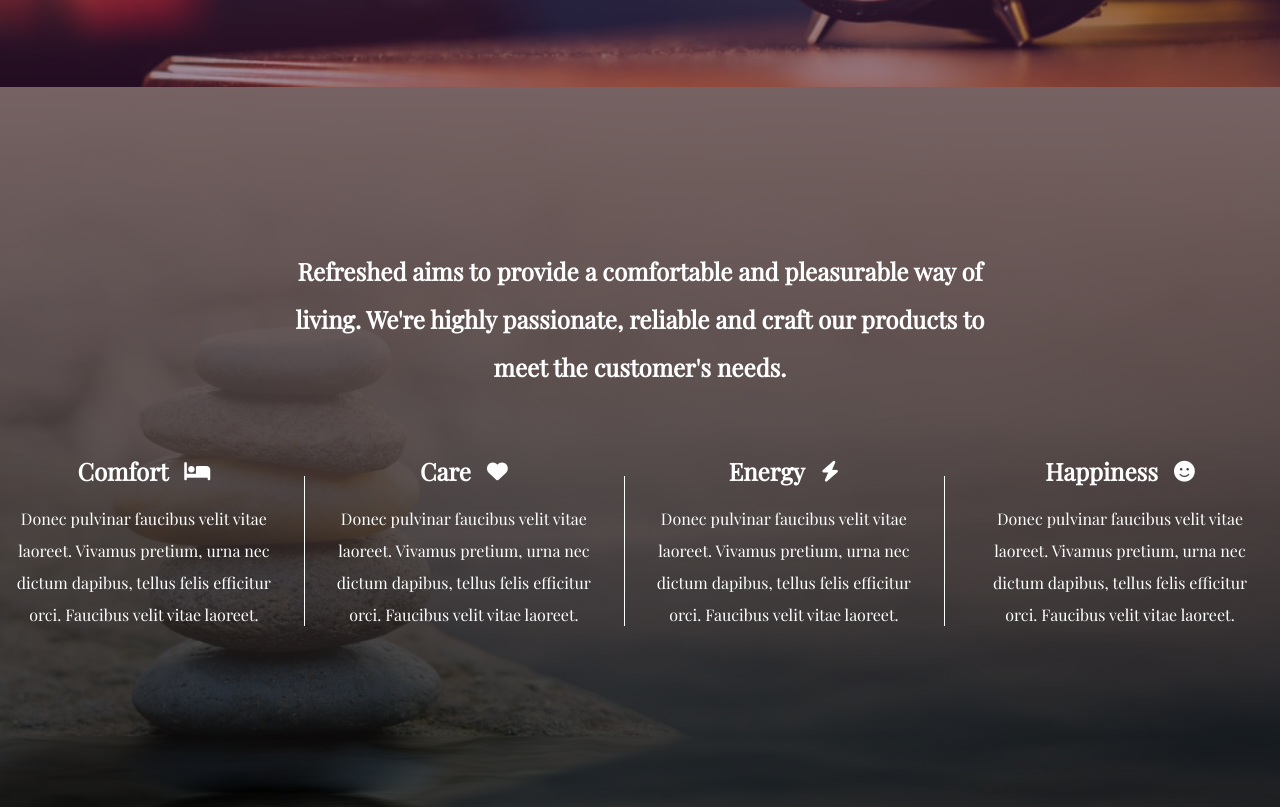
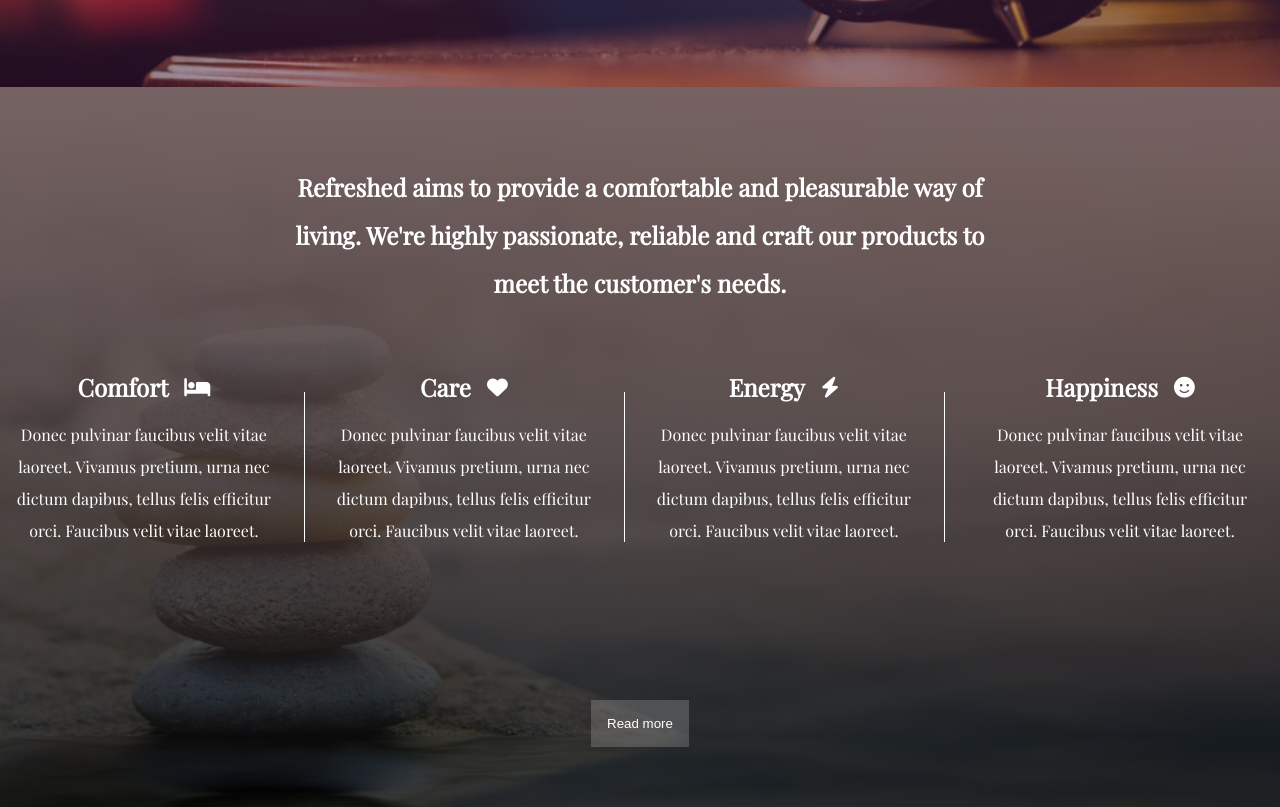
Before and after one commit to mbhira7/Refreshed-prototype, a plain HTML site: page index.html in a window 1280 px wide. Shown: the part 793-1600 px from the top of the page. Drawn offline with nearby package versions, Linux system fonts and the light colour scheme.

Commit message:
read more button

```diff
--- a/index.html
+++ b/index.html
@@ -147,6 +147,11 @@
 					</div>
 				</div>
 			</div>
+			<div id="read-more">
+				<a href="about.html">
+					<button type="button">Read more</button>
+				</a>
+			</div>
 
 			<!--<div>
                 <h2>Our team</h2>
```
